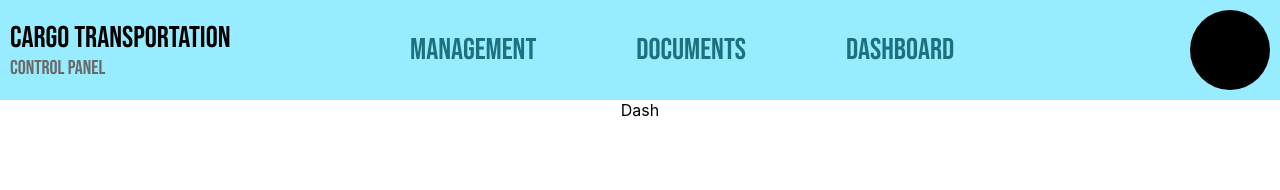
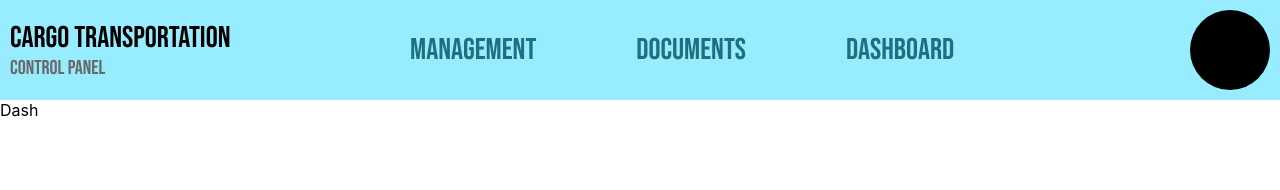
Before and after one commit to Hardelele/cargo-transportation, a React (Create React App) app in the folder frontend/: page /panel/dash in a window 1280 px wide. Shown: the top 190 px of the page. Built offline with nearby package versions, Linux system fonts and the light colour scheme.

Commit message:
Panel.js fix imports and change htmls structure - remove browser BrowserRouter from imports - add profile_name in headers profile__container - remove center-panel

```diff
--- a/frontend/src/pages/Panel.js
+++ b/frontend/src/pages/Panel.js
@@ -1,7 +1,7 @@
 import React, {Component} from 'react';
 import "./css/panel.css"
 import PanelNav from "./components/PanelNav";
-import {BrowserRouter, Route} from "react-router-dom";
+import {Route} from "react-router-dom";
 
 import Manage from "./components/Manage";
 import Docs from "./components/Docs";
@@ -19,13 +19,12 @@ class Panel extends Component {
                     <PanelNav/>
                     <div className="profile__container">
                         <div className="profile_img"></div>
+                        <div className="profile_name"></div>
                     </div>
                 </div>
-                <div className="center-panel">
-                    <Route path="/panel/manage" component={Manage}/>
-                    <Route path="/panel/docs" component={Docs}/>
-                    <Route path="/panel/dash" component={Dash}/>
-                </div>
+                <Route path="/panel/manage" component={Manage}/>
+                <Route path="/panel/docs" component={Docs}/>
+                <Route path="/panel/dash" component={Dash}/>
                 <div className="footer-panel"></div>
             </div>
         );
```
